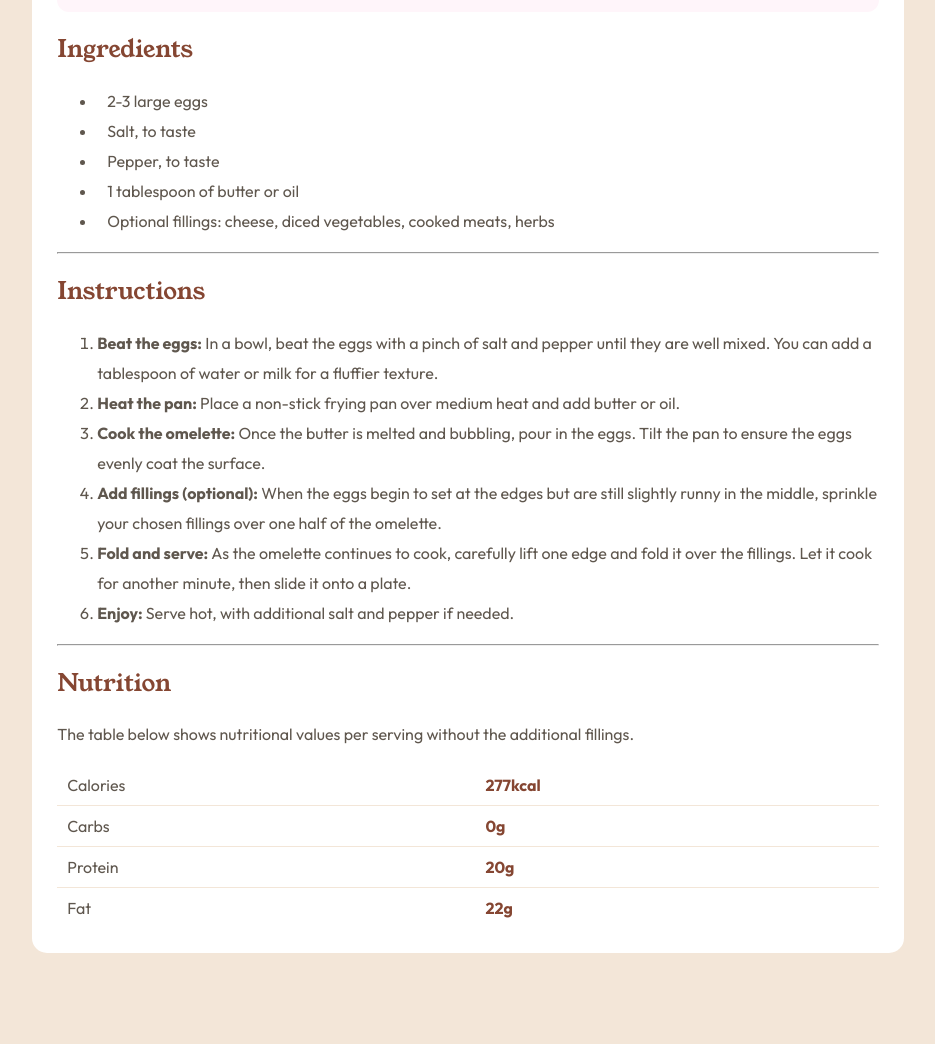
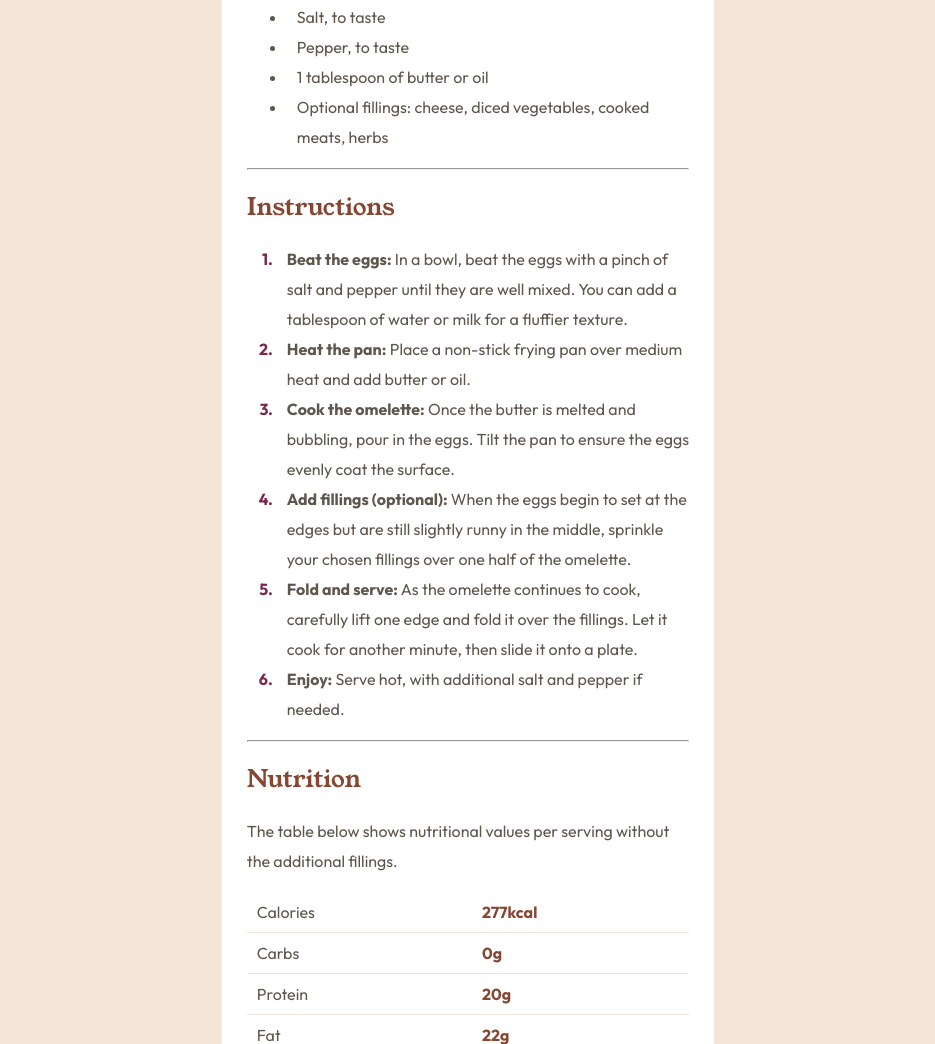
Before and after one commit to alexandria-lukachi-le/recipe-page-main, a plain HTML site: page index.html in a window 1280 px wide. Shown: the part 772-1816 px from the top of the page, without its empty margins (172-1107 px from the left). Before the commit the page ends 1733 px from the top, so only its background shows below. Drawn offline with Linux system fonts and the light colour scheme.

Commit message:
Color list numbers

```diff
--- a/styles.css
+++ b/styles.css
@@ -7,7 +7,7 @@ body {
 
 main {
     background-color: hsl(0, 0%, 100%);
-    max-width:65%;
+    max-width:35%;
     padding: 25px;
     border-radius: 15px;
 }
@@ -48,6 +48,22 @@ p, li {
     line-height: 30px;
 }
 
+ol li {
+    counter-increment: list;
+    list-style-type: none;
+    position: relative;
+  }
+
+  ol li:before {
+    color:  hsl(332, 51%, 32%);
+    font-weight: bold;
+    content: counter(list) ".";
+    left:-40px;
+    position: absolute;
+    text-align: right;
+    width: 26px;
+  }
+
 ul {
     content: "•";
     color:hsl(332, 51%, 32%);
```
